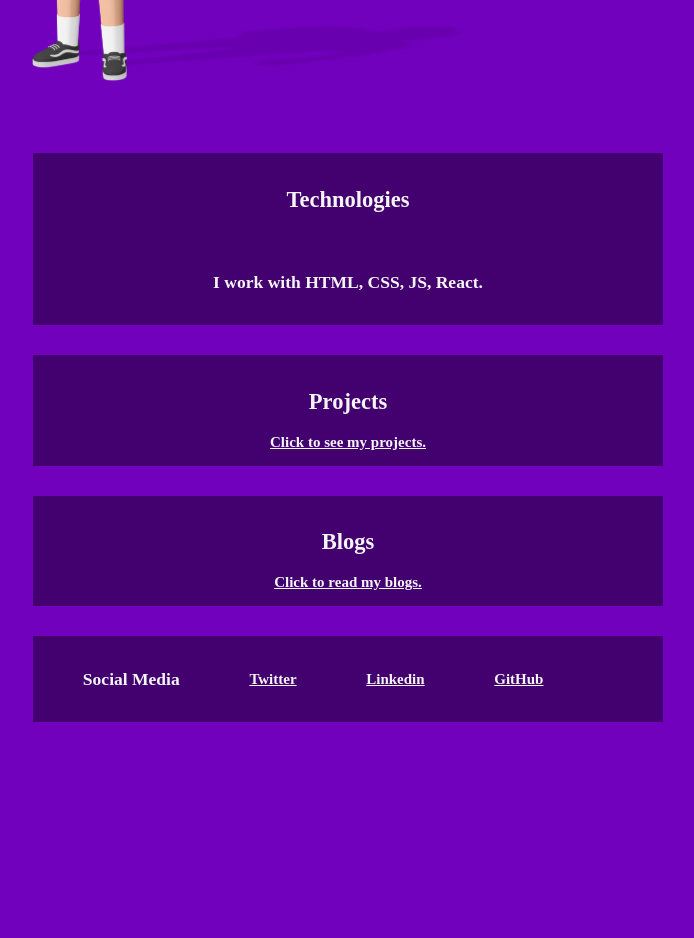
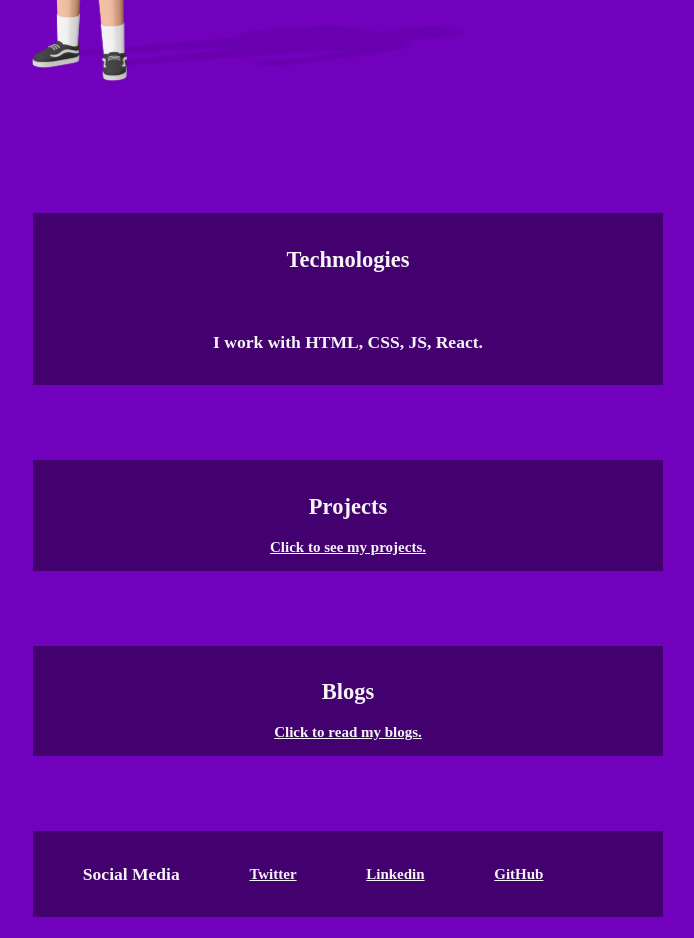
Before and after one commit to ravoluzen/neog-portfolio, a plain HTML site: page index.html in a window 1280 px wide. Shown: the part 660-1598 px from the top of the page, without its empty margins (292-986 px from the left). Before the commit the page ends 1397 px from the top, so only its background shows below. Drawn offline with Linux system fonts and the light colour scheme; a web font is replaced by a local one.

Commit message:
styling changes

```diff
--- a/index.html
+++ b/index.html
@@ -34,9 +34,9 @@
                     < I work on the front-end creatively. />
                 </p>
             </div>
-            <!-- <img class="hero" src="Headshot-min.png" alt="My headshot."> -->
         </section>
-        <section id="technologies" class="container">
+        <section class="neoG-content">
+            <div id="technologies" class="container">
                 <h1>Technologies</h1>
                 <div id="technologies-content">
 
@@ -45,23 +45,22 @@
                     </h3>
                 </div>
 
-        </section>
-        <section id="projects" class="container">
+            </div>
+            <div id="projects" class="container">
                 <h1>Projects</h1>
                 <a href="projects.html">Click to see my projects.</a>
-        </section>
-        <section id='blogs' class="container">
+            </div>
+            <div id='blogs' class="container">
                 <h1>Blogs</h1>
                 <a href="./blogs.html">Click to read my blogs.</a>
 
-        </section>
+            </div>
             <footer class="container">
                 <h3>Social Media</h3>
                 <span><a href="twitter.com/ravoluzen">Twitter</a></span>
                 <span><a href="https://www.linkedin.com/in/raj-shankar-tiwary-053b86189/">Linkedin</a></span>
                 <span><a href="github.com/ravoluzen">GitHub</span>
             </footer>
-
-        <script src="" async defer></script>
+        </section>
     </body>
 </html>
--- a/styles.css
+++ b/styles.css
@@ -138,7 +138,7 @@ picture{
 #technologies, #projects, #blogs, footer{
     background-color: #43016f;
     width: 40em;
-    margin: 1em;
+    margin-top: 5em;
     padding: 1em;
     color: whitesmoke;
     flex-direction: column;
@@ -157,3 +157,7 @@ a{
     color: whitesmoke;
     font-weight: bold;
 }
+
+.neoG-content{
+    height: 100vh;
+}
```
Lines whose indentation alone changed are shown as unchanged.
